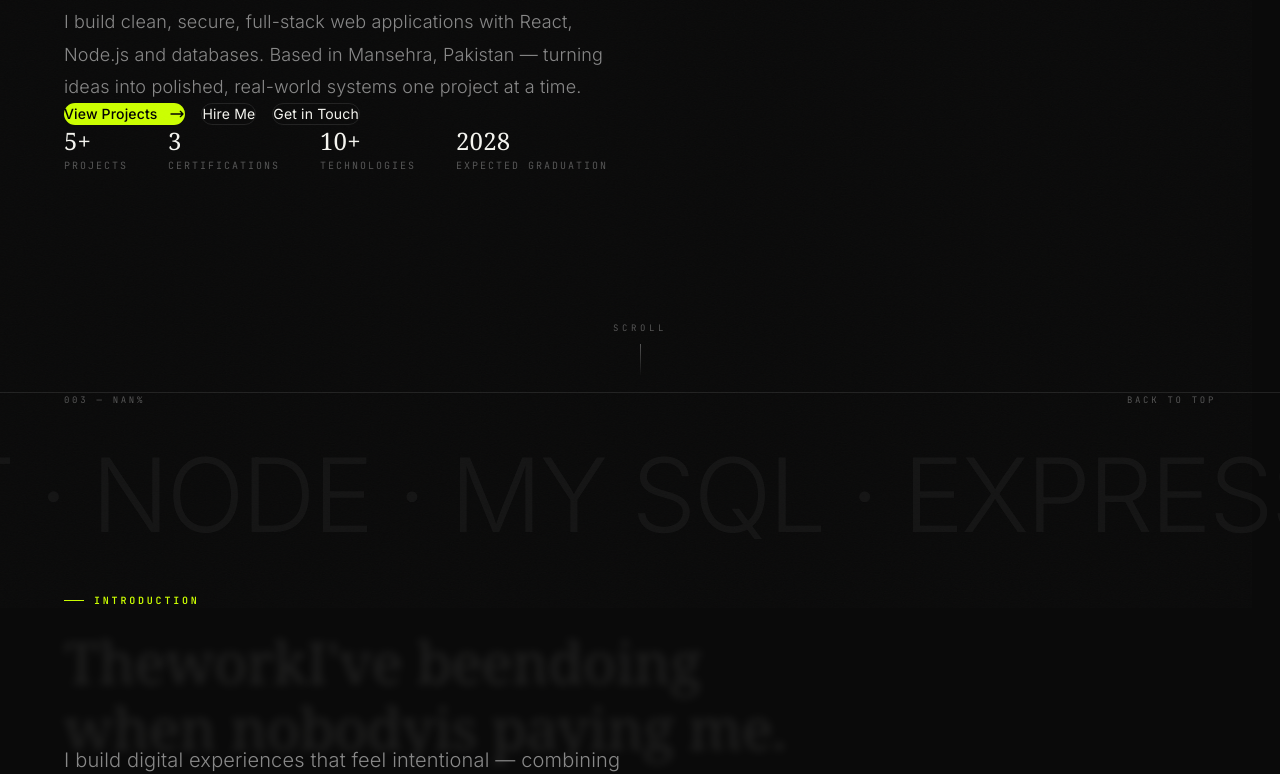
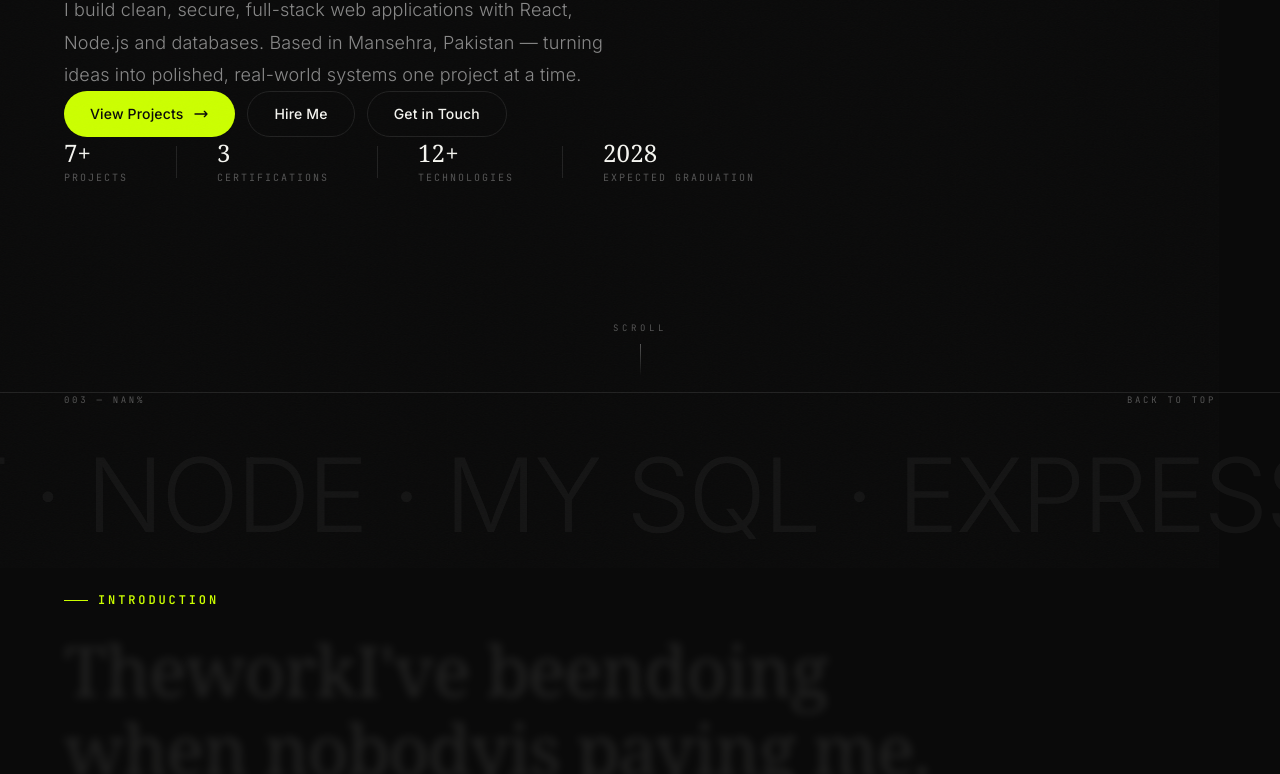
Before and after one commit to Zuneera134/My-Portfolio, a Next.js app: page / in a window 1280 px wide. Shown: the part 392-1166 px from the top of the page. Built offline with nearby package versions, Linux system fonts and the light colour scheme.

Commit message:
Fix-button-consistency-headings-languages-certs-and-footer

```diff
--- a/src/app/globals.css
+++ b/src/app/globals.css
@@ -191,9 +191,9 @@ p {
   display: inline-flex;
   align-items: center;
   gap: 10px;
-  font-size: 10px;
+  font-size: 12px;
   font-family: var(--font-mono);
-  letter-spacing: 0.28em;
+  letter-spacing: 0.24em;
   text-transform: uppercase;
   color: var(--color-accent);
   font-weight: 600;
@@ -201,7 +201,7 @@ p {
 
 .section-eyebrow::before {
   content: "";
-  width: 20px;
+  width: 24px;
   height: 1px;
   background: var(--color-accent);
 }
@@ -209,8 +209,8 @@ p {
 /* Consistent section title — serif, clear, uniform across all sections */
 .section-title {
   font-family: var(--font-display);
-  font-size: clamp(2rem, 4.5vw, 3.25rem);
-  line-height: 1.12;
+  font-size: clamp(2.4rem, 5vw, 3.75rem);
+  line-height: 1.1;
   letter-spacing: -0.01em;
   font-weight: 500;
   color: var(--color-fg);
@@ -240,6 +240,42 @@ p {
   border-color: var(--color-border-light);
 }
 
+/* Consistent pill button system */
+.btn {
+  display: inline-flex;
+  align-items: center;
+  justify-content: center;
+  gap: 10px;
+  height: 46px;
+  padding: 0 26px;
+  border-radius: 999px;
+  font-size: 14px;
+  font-weight: 500;
+  line-height: 1;
+  white-space: nowrap;
+  cursor: pointer;
+  transition: all 0.25s var(--ease-out-expo);
+}
+
+.btn-primary {
+  background: var(--color-accent);
+  color: var(--color-bg);
+}
+
+.btn-primary:hover {
+  opacity: 0.9;
+}
+
+.btn-secondary {
+  border: 1px solid var(--color-border);
+  color: var(--color-fg);
+}
+
+.btn-secondary:hover {
+  border-color: var(--color-accent);
+  color: var(--color-accent);
+}
+
 /* Clip reveal animation */
 .clip-reveal {
   clip-path: inset(0 0 100% 0);
--- a/src/components/sections/Footer.tsx
+++ b/src/components/sections/Footer.tsx
@@ -70,12 +70,12 @@ export default function Footer() {
         </div>
 
         {/* Action buttons */}
-        <div ref={ctaRef} className="flex flex-col gap-3 md:flex-row md:items-center md:gap-4 mb-6 flex-wrap">
+        <div ref={ctaRef} className="mt-10 flex flex-wrap gap-3 mb-10">
           <a
             href={LINKEDIN}
             target="_blank"
             rel="noopener noreferrer"
-            className="group inline-flex items-center gap-3 px-7 py-3 rounded-full border border-border hover:border-accent hover:text-accent transition-colors duration-300 text-sm font-medium"
+            className="btn btn-secondary group"
             data-cursor="CONNECT"
           >
             Get in Touch
@@ -98,7 +98,7 @@ export default function Footer() {
             href={LINKEDIN}
             target="_blank"
             rel="noopener noreferrer"
-            className="group inline-flex items-center gap-3 px-7 py-3 rounded-full bg-accent text-black hover:opacity-90 transition-opacity duration-300 text-sm font-medium"
+            className="btn btn-primary"
             data-cursor="HIRE"
           >
             Hire Me
@@ -106,7 +106,7 @@ export default function Footer() {
 
           <a
             href={`mailto:${EMAIL}`}
-            className="group inline-flex items-center gap-3 px-7 py-3 rounded-full border border-border hover:border-accent hover:text-accent transition-colors duration-300 text-sm font-medium"
+            className="btn btn-secondary"
             data-cursor="EMAIL"
           >
             Email
@@ -114,7 +114,7 @@ export default function Footer() {
 
           <a
             href="/resume.html"
-            className="group inline-flex items-center gap-3 px-7 py-3 rounded-full border border-border hover:border-accent hover:text-accent transition-colors duration-300 text-sm font-medium"
+            className="btn btn-secondary group"
             data-cursor="RESUME"
           >
             Resume
@@ -134,7 +134,7 @@ export default function Footer() {
           </a>
         </div>
 
-        <div className="text-2xl md:text-3xl font-display font-medium tracking-tight mb-16">
+        <div className="text-2xl md:text-4xl font-display font-medium tracking-tight mb-16">
           <a
             href={`mailto:${EMAIL}`}
             className="hover:text-accent transition-colors duration-300 inline-block"
@@ -146,18 +146,18 @@ export default function Footer() {
 
         <div
           ref={metaRef}
-          className="mt-4 flex flex-col md:flex-row md:items-end justify-between gap-6"
+          className="mt-4 flex flex-col md:flex-row md:items-center justify-between gap-6 pt-8 border-t border-border"
         >
-          <div className="flex flex-col gap-2">
+          <div className="flex flex-col gap-1.5">
+            <div className="text-base font-medium text-fg">
+              Zuneera Tariq
+            </div>
             <div className="text-sm font-light text-fg-muted">
-              Zuneera Tariq — CS Student @ CUI &apos;28
-            </div>
-            <div className="text-sm font-light text-fg-dim">
-              Mansehra, Pakistan
+              CS Student @ CUI &apos;28 · Mansehra, Pakistan
             </div>
           </div>
 
-          <div className="flex items-center gap-6">
+          <div className="flex items-center gap-8">
             {[
               { label: "GitHub", href: GITHUB },
               { label: "LinkedIn", href: LINKEDIN },
@@ -167,7 +167,7 @@ export default function Footer() {
                 href={link.href}
                 target="_blank"
                 rel="noopener noreferrer"
-                className="text-[11px] font-mono tracking-[0.2em] uppercase text-fg-dim hover:text-accent transition-colors duration-300"
+                className="text-sm font-medium tracking-wide text-fg-muted hover:text-accent transition-colors duration-300"
                 data-cursor="OPEN"
               >
                 {link.label}
@@ -175,7 +175,7 @@ export default function Footer() {
             ))}
           </div>
 
-          <div className="text-[10px] font-mono tracking-[0.2em] uppercase text-fg-dim">
+          <div className="text-xs font-mono tracking-[0.2em] uppercase text-fg-dim">
             &copy; 2026 Zuneera Tariq
           </div>
         </div>
--- a/src/components/sections/Hero.tsx
+++ b/src/components/sections/Hero.tsx
@@ -73,10 +73,10 @@ export default function Hero() {
           </p>
         </div>
 
-        <div ref={actions} className="mt-10 flex flex-wrap gap-4 opacity-0">
+        <div ref={actions} className="mt-10 flex flex-wrap gap-3 opacity-0">
           <button
             onClick={() => go("#work")}
-            className="group inline-flex items-center gap-3 px-7 py-3 rounded-full bg-accent text-black text-sm font-medium hover:opacity-90 transition-opacity"
+            className="btn btn-primary group"
             data-cursor="GO"
           >
             View Projects
@@ -88,31 +88,34 @@ export default function Hero() {
             href="https://www.linkedin.com/in/zuneera-tariq-a4b5012b5"
             target="_blank"
             rel="noopener noreferrer"
-            className="inline-flex items-center gap-3 px-7 py-3 rounded-full border border-border text-sm text-fg hover:border-accent hover:text-accent transition-colors"
+            className="btn btn-secondary"
             data-cursor="GO"
           >
             Hire Me
           </a>
           <a
             href="mailto:zuratariq8@gmail.com"
-            className="inline-flex items-center gap-3 px-7 py-3 rounded-full border border-border text-sm text-fg hover:border-accent hover:text-accent transition-colors"
+            className="btn btn-secondary"
             data-cursor="GO"
           >
             Get in Touch
           </a>
         </div>
 
-        <div ref={stats} className="mt-14 flex flex-wrap gap-10 opacity-0">
+        <div ref={stats} className="mt-14 flex flex-wrap gap-x-12 gap-y-6 opacity-0">
           {[
-            { num: "5+", label: "Projects" },
+            { num: "7+", label: "Projects" },
             { num: "3", label: "Certifications" },
-            { num: "10+", label: "Technologies" },
+            { num: "12+", label: "Technologies" },
             { num: "2028", label: "Expected Graduation" },
-          ].map((s) => (
-            <div key={s.label}>
-              <div className="text-2xl font-display font-medium text-fg">{s.num}</div>
-              <div className="text-[10px] font-mono uppercase tracking-[0.2em] text-fg-dim mt-1">
-                {s.label}
+          ].map((s, i) => (
+            <div key={s.label} className="flex items-center gap-10">
+              {i > 0 && <span className="hidden sm:block w-px h-8 bg-border" />}
+              <div>
+                <div className="text-2xl font-display font-medium text-fg">{s.num}</div>
+                <div className="text-[10px] font-mono uppercase tracking-[0.2em] text-fg-dim mt-1">
+                  {s.label}
+                </div>
               </div>
             </div>
           ))}
--- a/src/components/sections/Introduction.tsx
+++ b/src/components/sections/Introduction.tsx
@@ -80,12 +80,12 @@ export default function Introduction() {
       <div className="max-w-[85vw] md:max-w-[70vw]">
         <span className="section-eyebrow">Introduction</span>
 
-        <h2 className="font-display text-[clamp(2rem,4.5vw,4rem)] leading-[1.15] tracking-[-0.01em] mt-6">
+        <h2 className="font-display text-[clamp(2.4rem,5.5vw,4.75rem)] leading-[1.12] tracking-[-0.02em] mt-6">
           {introWords.map((word, i) => (
             <span
               key={i}
               ref={(el) => { wordRefs.current[i] = el; }}
-              className={`${word.weight} inline-block mr-[0.25em]`}
+              className={`${word.weight} inline-block mr-[0.3em]`}
             >
               {word.text}
             </span>
--- a/src/components/sections/Journey.tsx
+++ b/src/components/sections/Journey.tsx
@@ -154,13 +154,11 @@ function Certifications() {
             ref={(el) => { refs.current[i] = el; }}
             className="card flex flex-col"
           >
-            <div className="flex items-center justify-between gap-4">
-              <span className="text-[10px] font-mono tracking-[0.2em] uppercase text-accent">
-                {cert.issuer}
-              </span>
-              <span className="text-fg-dim text-[10px] font-mono">{cert.year}</span>
+            <div className="flex items-start justify-between gap-4">
+              <span className="text-base font-semibold text-accent">{cert.issuer}</span>
+              <span className="text-fg-dim text-xs font-mono mt-1">{cert.year}</span>
             </div>
-            <h3 className="font-display text-lg font-medium mt-4">{cert.title}</h3>
+            <h3 className="font-display text-xl font-medium mt-3">{cert.title}</h3>
             <p className="text-fg-muted text-sm font-light mt-2">
               {cert.description}
             </p>
--- a/src/components/sections/Languages.tsx
+++ b/src/components/sections/Languages.tsx
@@ -10,9 +10,10 @@ const languages = [
   "JavaScript",
   "Java",
   "Python",
+  "C#",
+  "C",
   "HTML",
   "CSS",
-  "C",
 ];
 
 export default function Languages() {
@@ -51,7 +52,7 @@ export default function Languages() {
           Programming languages I use to design, build and debug software.
         </p>
 
-        <div className="mt-12 grid grid-cols-2 sm:grid-cols-3 lg:grid-cols-6 gap-4">
+        <div className="mt-12 grid grid-cols-2 sm:grid-cols-4 lg:grid-cols-7 gap-4">
           {languages.map((lang, i) => (
             <div
               key={lang}
```
